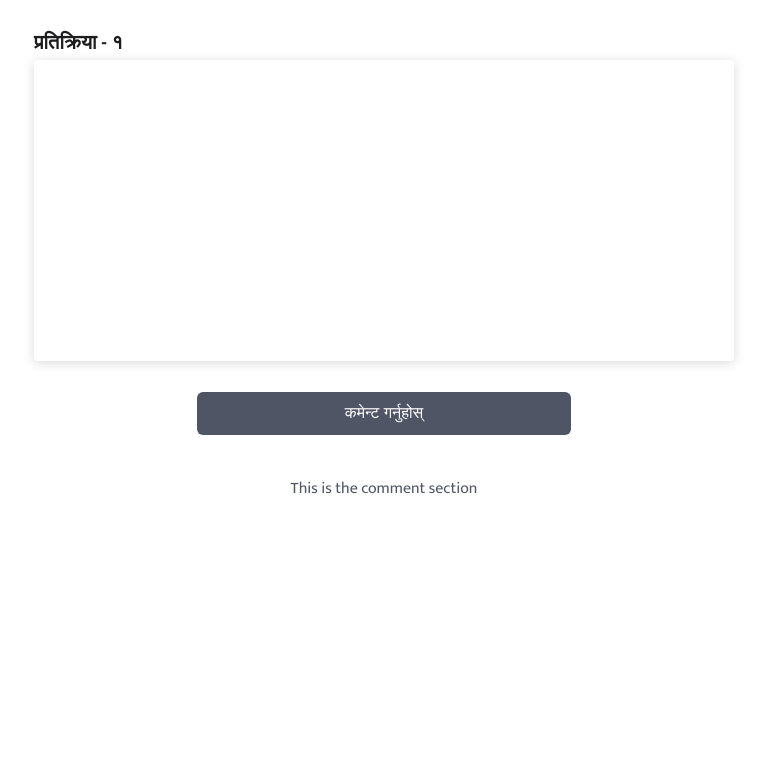
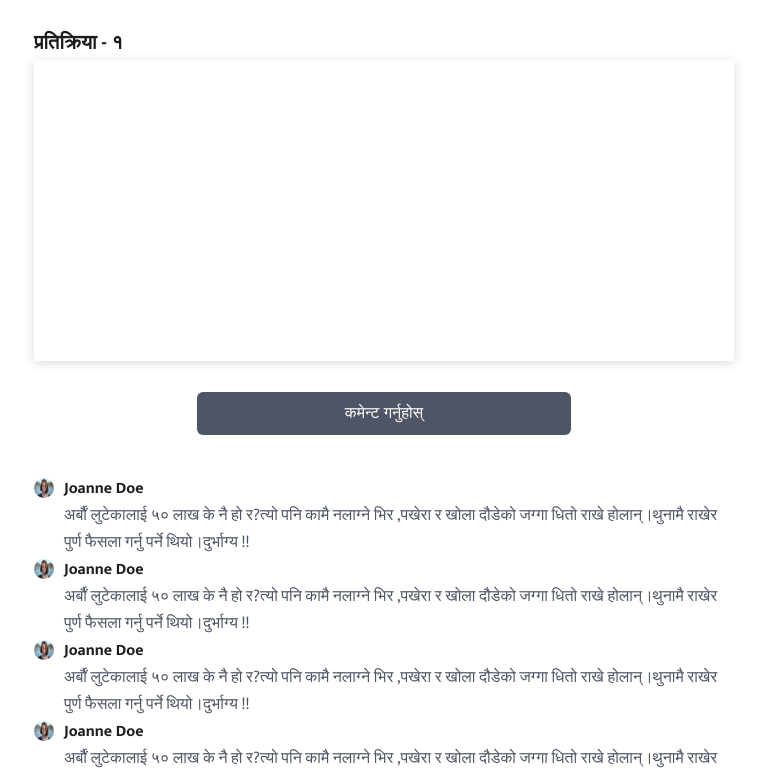
Before and after one commit to M-Atish/media-alliance-app, a React (Create React App) app: page /news/details in a window 1280 px wide. Shown: the part 828-1601 px from the top of the page, without its empty margins (256-1023 px from the left). Before the commit the page ends 1330 px from the top, so only its background shows below. Built offline with nearby package versions, Linux system fonts and the light colour scheme.

Commit message:
Made the comment section without the buttons and reactions

```diff
--- a/src/assets/index.js
+++ b/src/assets/index.js
@@ -111,6 +111,9 @@
 import likeIconImg from './images/optionsMenu/likeIcon.svg'
 import shareIconImg from './images/optionsMenu/shareIcon.svg'
 
+// Person
+import personImg from './images/person.png'
+
 export {
     // Global images export
     adOneImg,
@@ -211,4 +214,6 @@
     commentIconImg,
     likeIconImg,
     shareIconImg,
+    // Person
+    personImg,
 }
--- a/src/components/Layout/CommentSection/CommentSection.jsx
+++ b/src/components/Layout/CommentSection/CommentSection.jsx
@@ -1,5 +1,23 @@
-const CommentSection = () => {
-    return <div>This is the comment section</div>
+import './commentSection.scss'
+
+const CommentSection = ({ commentData }) => {
+    return (
+        <section className="comment-section">
+            <div className="person-credentials">
+                <img
+                    src={commentData.img}
+                    alt="Person face"
+                    className="profile-image"
+                />
+                <div className="person-name">{commentData.userName}</div>
+            </div>
+            <div className="comment-reply-reaction">
+                <div className="comment-content">
+                    {commentData.commentContent}
+                </div>
+            </div>
+        </section>
+    )
 }
 
 export default CommentSection
--- a/src/components/Layout/CommentSection/commentSection.scss
+++ b/src/components/Layout/CommentSection/commentSection.scss
@@ -0,0 +1,34 @@
+.comment-section {
+    display: flex;
+    justify-content: flex-start;
+    flex-direction: column;
+    width: 43.75em; // remember to put this value in the global CSS file as this is being used a bit too much in a lot of files!
+
+    .person-credentials {
+        display: flex;
+        align-items: center;
+        color: var(--clr-primary-900);
+
+        .profile-image {
+            width: 1.25em;
+            height: 1.25em;
+
+            border-radius: 50%;
+
+            margin-right: 0.625em;
+        }
+
+        .person-name {
+            font-size: 1em;
+            font-weight: 700;
+        }
+    }
+
+    .comment-reply-reaction {
+        display: flex;
+        flex-direction: column;
+        margin-left: 1.875em;
+
+        font-size: 1em;
+    }
+}
--- a/src/global/constants/dummyData.js
+++ b/src/global/constants/dummyData.js
@@ -40,6 +40,7 @@
     shareIconImg,
     bookmarkIconImg,
     likeIconImg,
+    personImg,
 } from '../../assets'
 
 const dummyData = [
@@ -573,6 +574,99 @@
     0: '०',
 }
 
+const commentData = [
+    {
+        img: personImg,
+        userName: 'Joanne Doe',
+        commentContent:
+            'अर्बौं लुटेकालाई ५० लाख के नै हो र?त्यो पनि कामै नलाग्ने भिर ,पखेरा र खोला दौडेको जग्गा धितो राखे होलान्।थुनामै राखेर पुर्ण फैसला गर्नु पर्ने थियो।दुर्भाग्य !!',
+    },
+    {
+        img: personImg,
+        userName: 'Joanne Doe',
+        commentContent:
+            'अर्बौं लुटेकालाई ५० लाख के नै हो र?त्यो पनि कामै नलाग्ने भिर ,पखेरा र खोला दौडेको जग्गा धितो राखे होलान्।थुनामै राखेर पुर्ण फैसला गर्नु पर्ने थियो।दुर्भाग्य !!',
+    },
+    {
+        img: personImg,
+        userName: 'Joanne Doe',
+        commentContent:
+            'अर्बौं लुटेकालाई ५० लाख के नै हो र?त्यो पनि कामै नलाग्ने भिर ,पखेरा र खोला दौडेको जग्गा धितो राखे होलान्।थुनामै राखेर पुर्ण फैसला गर्नु पर्ने थियो।दुर्भाग्य !!',
+    },
+    {
+        img: personImg,
+        userName: 'Joanne Doe',
+        commentContent:
+            'अर्बौं लुटेकालाई ५० लाख के नै हो र?त्यो पनि कामै नलाग्ने भिर ,पखेरा र खोला दौडेको जग्गा धितो राखे होलान्।थुनामै राखेर पुर्ण फैसला गर्नु पर्ने थियो।दुर्भाग्य !!',
+    },
+    {
+        img: personImg,
+        userName: 'Joanne Doe',
+        commentContent:
+            'अर्बौं लुटेकालाई ५० लाख के नै हो र?त्यो पनि कामै नलाग्ने भिर ,पखेरा र खोला दौडेको जग्गा धितो राखे होलान्।थुनामै राखेर पुर्ण फैसला गर्नु पर्ने थियो।दुर्भाग्य !!',
+    },
+    {
+        img: personImg,
+        userName: 'Joanne Doe',
+        commentContent:
+            'अर्बौं लुटेकालाई ५० लाख के नै हो र?त्यो पनि कामै नलाग्ने भिर ,पखेरा र खोला दौडेको जग्गा धितो राखे होलान्।थुनामै राखेर पुर्ण फैसला गर्नु पर्ने थियो।दुर्भाग्य !!',
+    },
+    {
+        img: personImg,
+        userName: 'Joanne Doe',
+        commentContent:
+            'अर्बौं लुटेकालाई ५० लाख के नै हो र?त्यो पनि कामै नलाग्ने भिर ,पखेरा र खोला दौडेको जग्गा धितो राखे होलान्।थुनामै राखेर पुर्ण फैसला गर्नु पर्ने थियो।दुर्भाग्य !!',
+    },
+    {
+        img: personImg,
+        userName: 'Joanne Doe',
+        commentContent:
+            'अर्बौं लुटेकालाई ५० लाख के नै हो र?त्यो पनि कामै नलाग्ने भिर ,पखेरा र खोला दौडेको जग्गा धितो राखे होलान्।थुनामै राखेर पुर्ण फैसला गर्नु पर्ने थियो।दुर्भाग्य !!',
+    },
+    {
+        img: personImg,
+        userName: 'Joanne Doe',
+        commentContent:
+            'अर्बौं लुटेकालाई ५० लाख के नै हो र?त्यो पनि कामै नलाग्ने भिर ,पखेरा र खोला दौडेको जग्गा धितो राखे होलान्।थुनामै राखेर पुर्ण फैसला गर्नु पर्ने थियो।दुर्भाग्य !!',
+    },
+    {
+        img: personImg,
+        userName: 'Joanne Doe',
+        commentContent:
+            'अर्बौं लुटेकालाई ५० लाख के नै हो र?त्यो पनि कामै नलाग्ने भिर ,पखेरा र खोला दौडेको जग्गा धितो राखे होलान्।थुनामै राखेर पुर्ण फैसला गर्नु पर्ने थियो।दुर्भाग्य !!',
+    },
+    {
+        img: personImg,
+        userName: 'Joanne Doe',
+        commentContent:
+            'अर्बौं लुटेकालाई ५० लाख के नै हो र?त्यो पनि कामै नलाग्ने भिर ,पखेरा र खोला दौडेको जग्गा धितो राखे होलान्।थुनामै राखेर पुर्ण फैसला गर्नु पर्ने थियो।दुर्भाग्य !!',
+    },
+    {
+        img: personImg,
+        userName: 'Joanne Doe',
+        commentContent:
+            'अर्बौं लुटेकालाई ५० लाख के नै हो र?त्यो पनि कामै नलाग्ने भिर ,पखेरा र खोला दौडेको जग्गा धितो राखे होलान्।थुनामै राखेर पुर्ण फैसला गर्नु पर्ने थियो।दुर्भाग्य !!',
+    },
+    {
+        img: personImg,
+        userName: 'Joanne Doe',
+        commentContent:
+            'अर्बौं लुटेकालाई ५० लाख के नै हो र?त्यो पनि कामै नलाग्ने भिर ,पखेरा र खोला दौडेको जग्गा धितो राखे होलान्।थुनामै राखेर पुर्ण फैसला गर्नु पर्ने थियो।दुर्भाग्य !!',
+    },
+    {
+        img: personImg,
+        userName: 'Joanne Doe',
+        commentContent:
+            'अर्बौं लुटेकालाई ५० लाख के नै हो र?त्यो पनि कामै नलाग्ने भिर ,पखेरा र खोला दौडेको जग्गा धितो राखे होलान्।थुनामै राखेर पुर्ण फैसला गर्नु पर्ने थियो।दुर्भाग्य !!',
+    },
+    {
+        img: personImg,
+        userName: 'Joanne Doe',
+        commentContent:
+            'अर्बौं लुटेकालाई ५० लाख के नै हो र?त्यो पनि कामै नलाग्ने भिर ,पखेरा र खोला दौडेको जग्गा धितो राखे होलान्।थुनामै राखेर पुर्ण फैसला गर्नु पर्ने थियो।दुर्भाग्य !!',
+    },
+]
+
 export {
     dummyData,
     countryDetails,
@@ -584,4 +678,5 @@
     sampleNews,
     ellipseMenuItems,
     nepaliEnglishNumerals,
+    commentData,
 }
--- a/src/pages/Language/Language.jsx
+++ b/src/pages/Language/Language.jsx
@@ -38,7 +38,6 @@
                 </span>
             </div>
             <div className="language-center-buttons">
-                {/* The reason that we use div containers to encapsulate the react components is to handle DOM events. React components return a bunch of DOM elements thus, DOM events do not work with them. */}
                 <div onClick={handleNepaliClick}>
                     <LanguageButton
                         icon={NEPImg}
--- a/src/pages/Language/language.scss
+++ b/src/pages/Language/language.scss
@@ -1,5 +1,6 @@
 %container {
     text-align: center;
+    margin-top: 50px;
 }
 
 %header {
--- a/src/pages/Language/languageButton.scss
+++ b/src/pages/Language/languageButton.scss
@@ -15,6 +15,8 @@
 
     cursor: pointer;
     color: var(--clr-primary-500);
+
+    margin-top: 50px;
 }
 
 .option-button {
--- a/src/pages/News/MostRead.jsx
+++ b/src/pages/News/MostRead.jsx
@@ -40,7 +40,7 @@
                         {newsAgency}
                     </p>
                     <div ref={wrapperRef}>
-                        <EllipseMenu active={ellipseClicked} />
+                        <EllipseMenu active={ellipseClicked} className=""/>
                     </div>
                     <FontAwesomeIcon
                         icon={faEllipsisV}
--- a/src/pages/News/NewsSinglePage/NewsSinglePage.jsx
+++ b/src/pages/News/NewsSinglePage/NewsSinglePage.jsx
@@ -10,6 +10,7 @@
 } from '../../../assets'
 
 import { useState } from 'react'
+import { commentData } from '../../../global/constants/dummyData'
 
 const NewsSinglePage = () => {
     const [commentText, setCommentText] = useState('')
@@ -108,8 +109,9 @@
                         </form>
                     </div>
                 </div>
-
-                <CommentSection />
+                {commentData.map((comment, index) => (
+                    <CommentSection commentData={comment} key={index} />
+                ))}
             </div>
         </section>
     )
--- a/src/pages/News/news.scss
+++ b/src/pages/News/news.scss
@@ -36,7 +36,6 @@
             // flex: 1;
             text-align: center;
             cursor: pointer;
-
             text-decoration: none;
             color: var(--clr-primary-500);
 
```
Also changed, not shown: src/assets/images/person.png (added).
